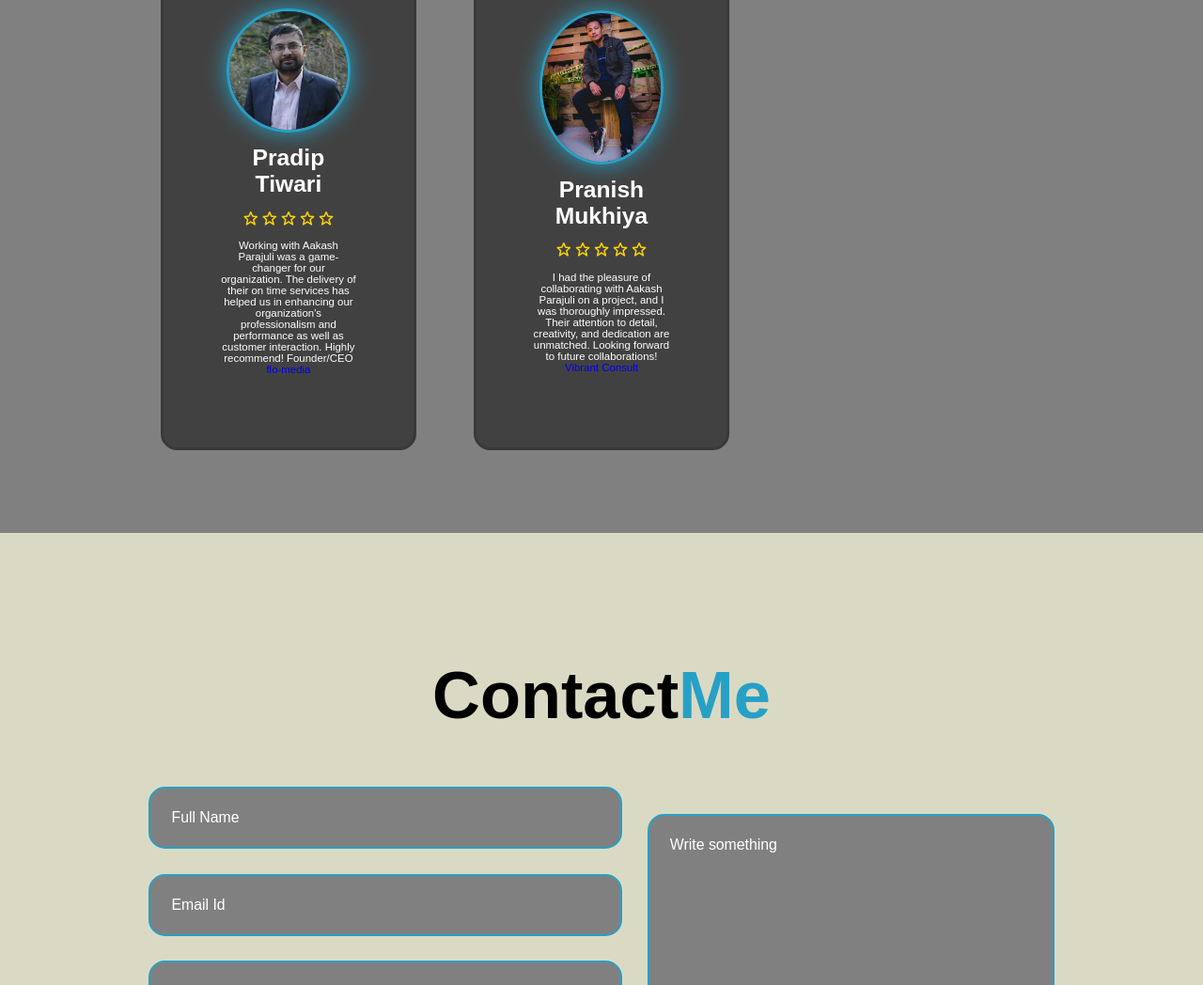
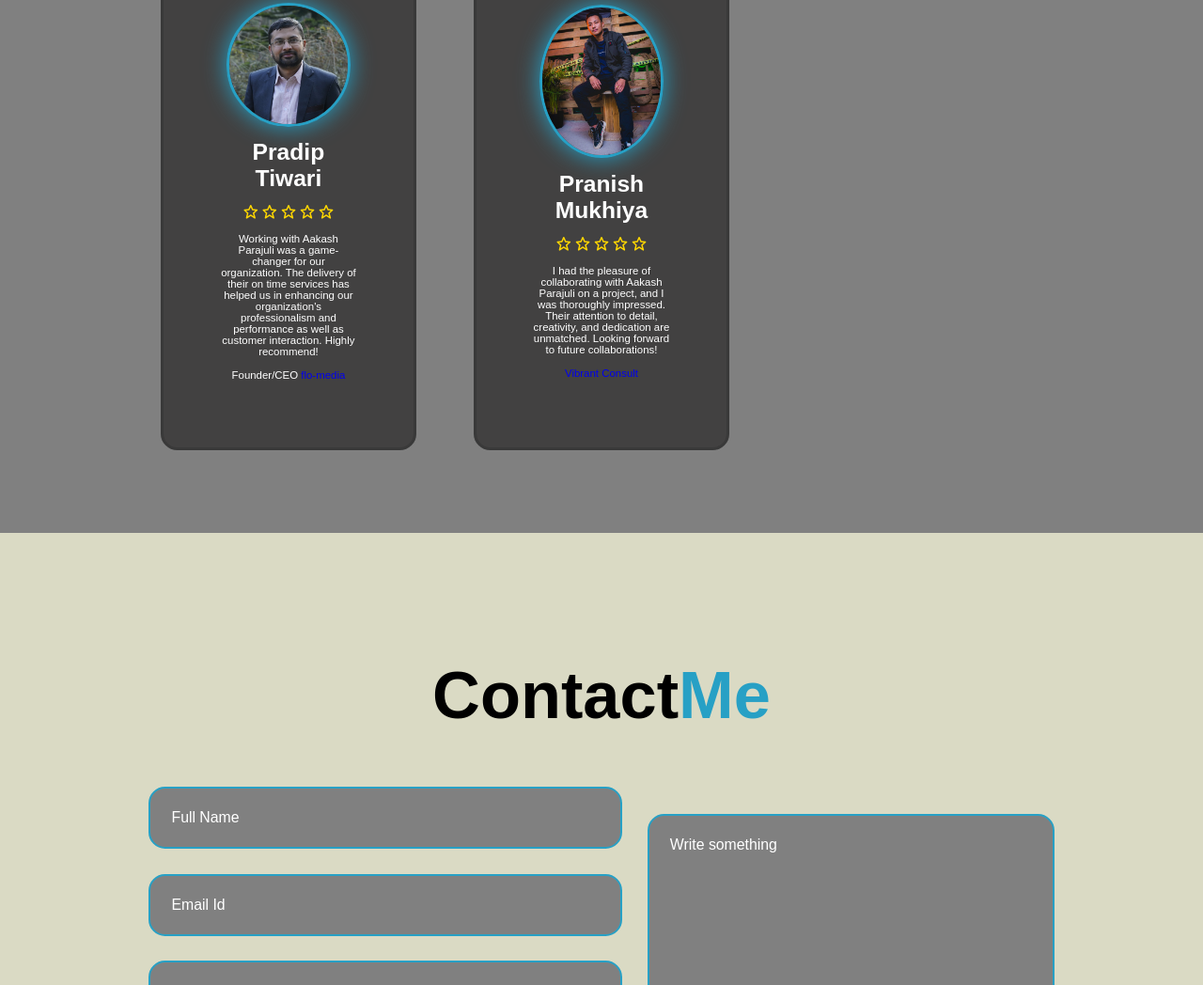
Before and after one commit to aakashparajuli/profile, a plain HTML site: page index.html in a window 1280 px wide. Shown: the part 3180-4228 px from the top of the page at 94% size. Drawn offline with nearby package versions, Linux system fonts and the light colour scheme.

Commit message:
Update index.html

```diff
--- a/index.html
+++ b/index.html
@@ -151,8 +151,8 @@ I have a strong understanding of Python, including its syntax and core concepts.
                         <i class='bx bx-star' id="star"></i>
                         <i class='bx bx-star' id="star"></i>
                     </div>
-                    <p>Working with Aakash Parajuli was a game-changer for our organization. The delivery of their on time services has helped us in enhancing our organization's professionalism and performance as well as customer interaction. Highly recommend!
-                    Founder/CEO <a href="https://www.flo-media.com/">flo-media</a></p>
+                    <p>Working with Aakash Parajuli was a game-changer for our organization. The delivery of their on time services has helped us in enhancing our organization's professionalism and performance as well as customer interaction. Highly recommend!</p>
+                    <p>Founder/CEO <a href="https://www.flo-media.com/">flo-media</a></p>
                 </div>
 
 
@@ -167,8 +167,8 @@ I have a strong understanding of Python, including its syntax and core concepts.
                         <i class='bx bx-star' id="star"></i>
                         <i class='bx bx-star' id="star"></i>
                     </div>
-                    <p>I had the pleasure of collaborating with Aakash Parajuli on a project, and I was thoroughly impressed. Their attention to detail, creativity, and dedication are unmatched. Looking forward to future collaborations!
-                    <a href="https://www.vibrantconsult.com.np/">Vibrant Consult </a> </p>
+                    <p>I had the pleasure of collaborating with Aakash Parajuli on a project, and I was thoroughly impressed. Their attention to detail, creativity, and dedication are unmatched. Looking forward to future collaborations!</p>
+                   <p> <a href="https://www.vibrantconsult.com.np/">Vibrant Consult </a> </p>
                 </div>
             </div>
 
```
